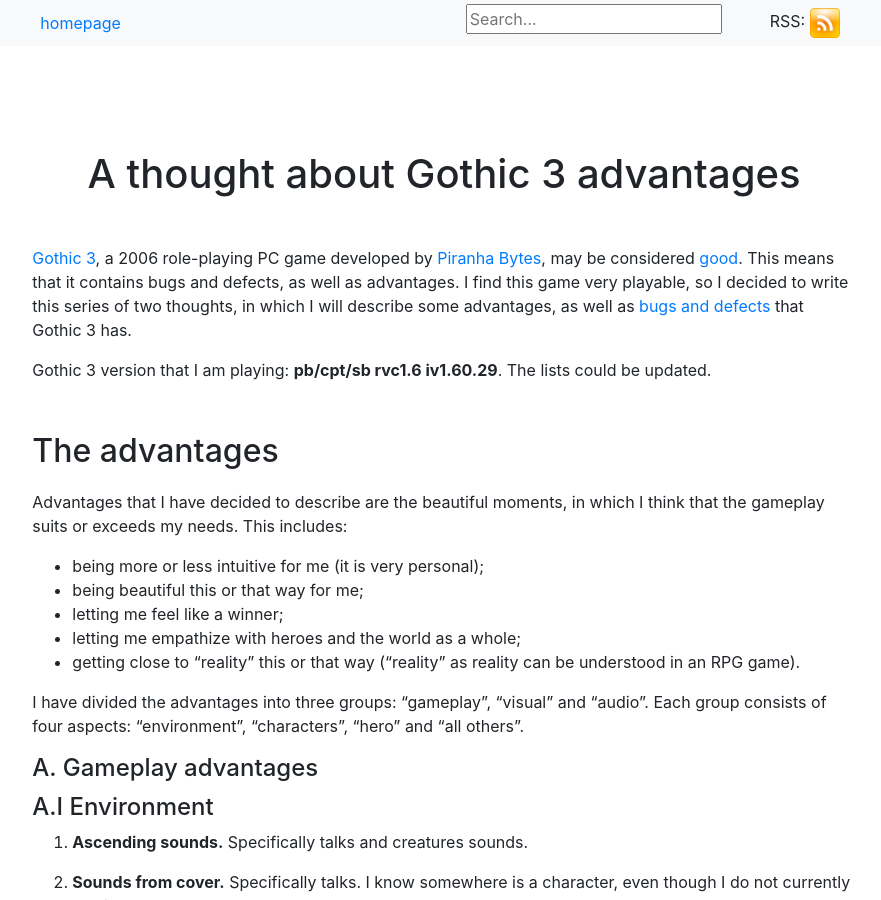
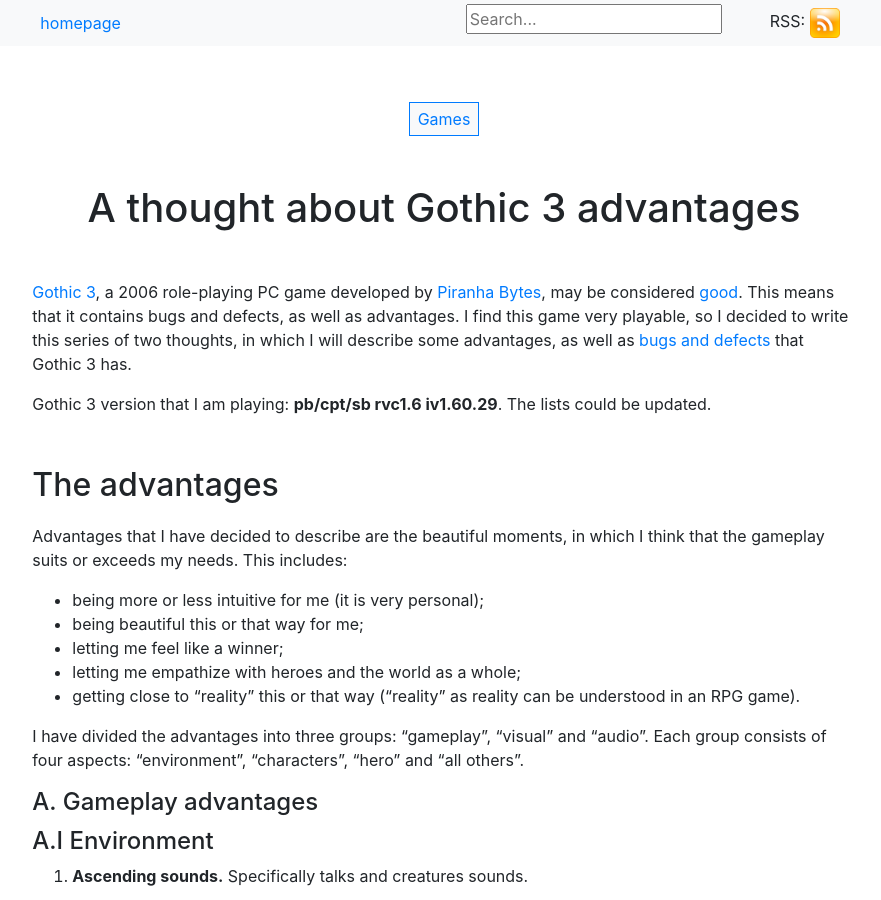
Before and after one commit to DevSilv/DevSilv.github.io, a Jekyll site: the page built from _posts/2018/09/01/2018-09-01-a-thought-about-gothic-3-advantages.md, in a window 1280 px wide and 900 px high. Shown: the whole window, without its empty margins (196-1077 px from the left). Built offline with Jekyll 4.4.1, drawn with Linux system fonts in a browser that asks for light colours.

Commit message:
Add Games tag

```diff
--- a/_posts/2018/09/01/2018-09-01-a-thought-about-gothic-3-advantages.md
+++ b/_posts/2018/09/01/2018-09-01-a-thought-about-gothic-3-advantages.md
@@ -2,6 +2,7 @@
 layout: post
 title: "A thought about Gothic 3 advantages"
 date: 2018-09-01
+tags: Games
 ---
 
 [Gothic 3](http://www.Gothic3.com/), a 2006 role-playing PC game developed by [Piranha Bytes](https://www.igdb.com/companies/piranha-bytes), may be considered [good](http://www.metacritic.com/game/pc/Gothic-3). This means that it contains bugs and defects, as well as advantages. I find this game very playable, so I decided to write this series of two thoughts, in which I will describe some advantages, as well as [bugs and defects]() that Gothic 3 has.
--- /dev/null
+++ b/tags/Games.html
@@ -0,0 +1,4 @@
+---
+layout: tag
+tag: Games
+---
```
Also changed, not shown: _posts/2018/09/09/2018-09-09-a-thought-about-gothic-3-bugs-and-defects.md (+1 -0 lines).
